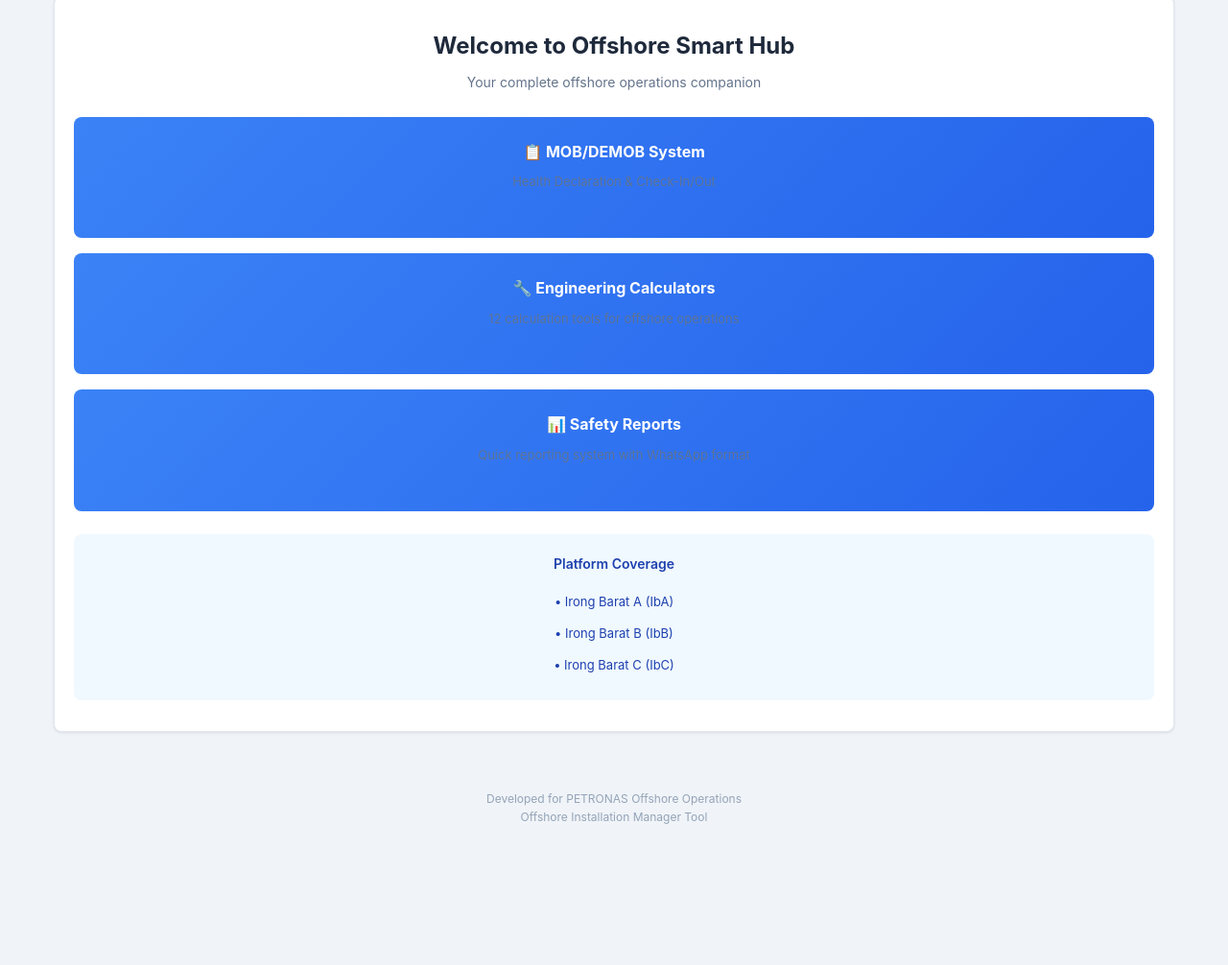
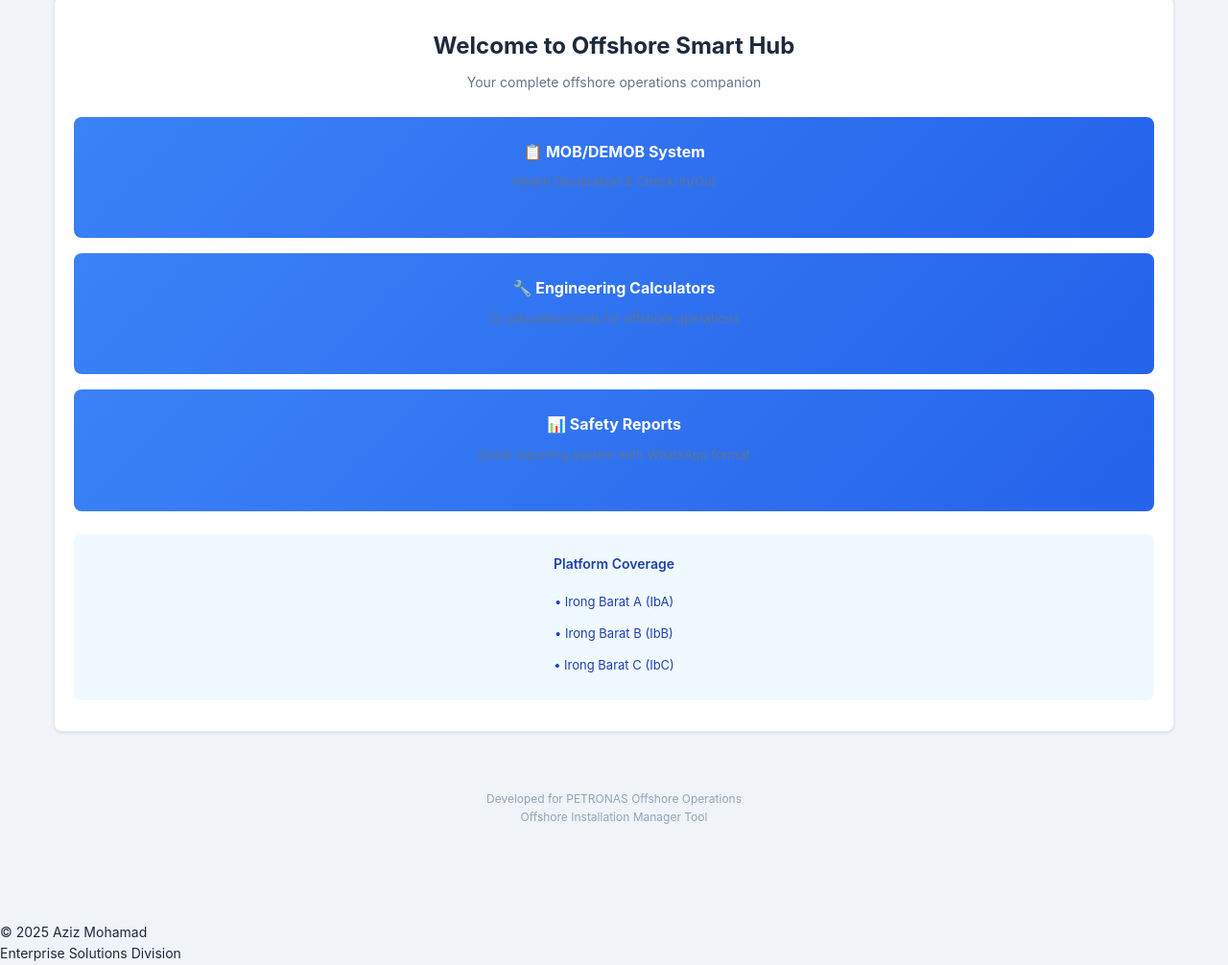
Before and after one commit to azizdigital/offshore-smart-hub, a plain HTML site: page index.html in a window 1280 px wide. Shown: the part 137-1143 px from the top of the page at 96% size. Before the commit the page ends 1098 px from the top, so only its background shows below. Drawn offline with nearby package versions, Linux system fonts and the light colour scheme.

Commit message:
Update index.html

```diff
--- a/index.html
+++ b/index.html
@@ -547,5 +547,10 @@
             console.log('PWA install prompt ready');
         });
     </script>
+    <footer class="site-footer">
+  <p>© 2025 Aziz Mohamad</p>
+  <p>Enterprise Solutions Division</p>
+</footer>
+
 </body>
 </html>
```
